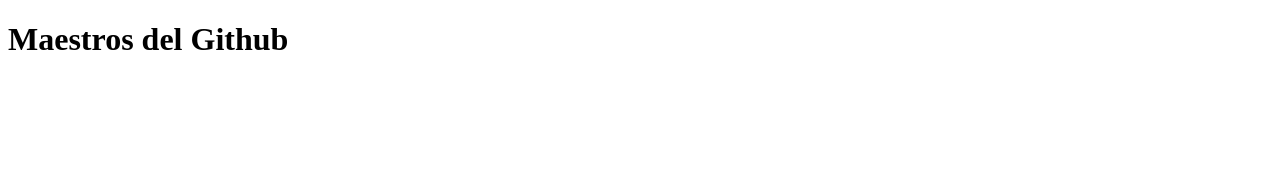
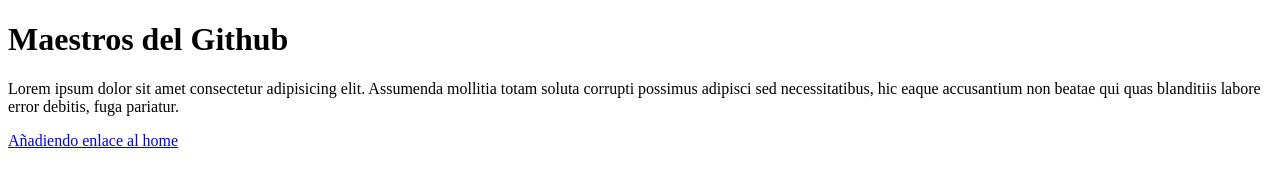
Before and after one commit to albertorg93/clasegithub, a plain HTML site: page index.html in a window 1280 px wide. Drawn offline with Linux system fonts and the light colour scheme.

Commit message:
Añadiendo un loren ipsum y un enlace al home

```diff
--- a/index.html
+++ b/index.html
@@ -8,5 +8,9 @@
 </head>
 <body>
     <h1>Maestros del Github</h1>
+    <p>Lorem ipsum dolor sit amet consectetur adipisicing elit. Assumenda mollitia totam soluta corrupti possimus adipisci sed necessitatibus, hic eaque accusantium non beatae qui quas blanditiis labore error debitis, fuga pariatur.
+    </p>
+
+    <a href="#">Añadiendo enlace al home</a>
 </body>
 </html>
```
